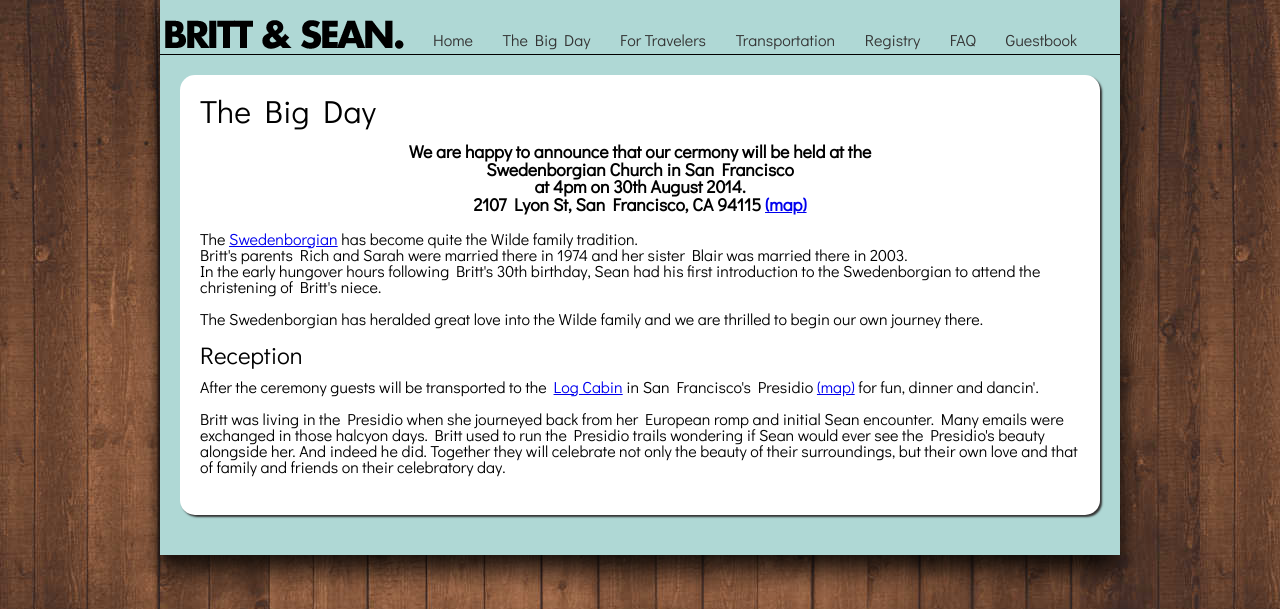
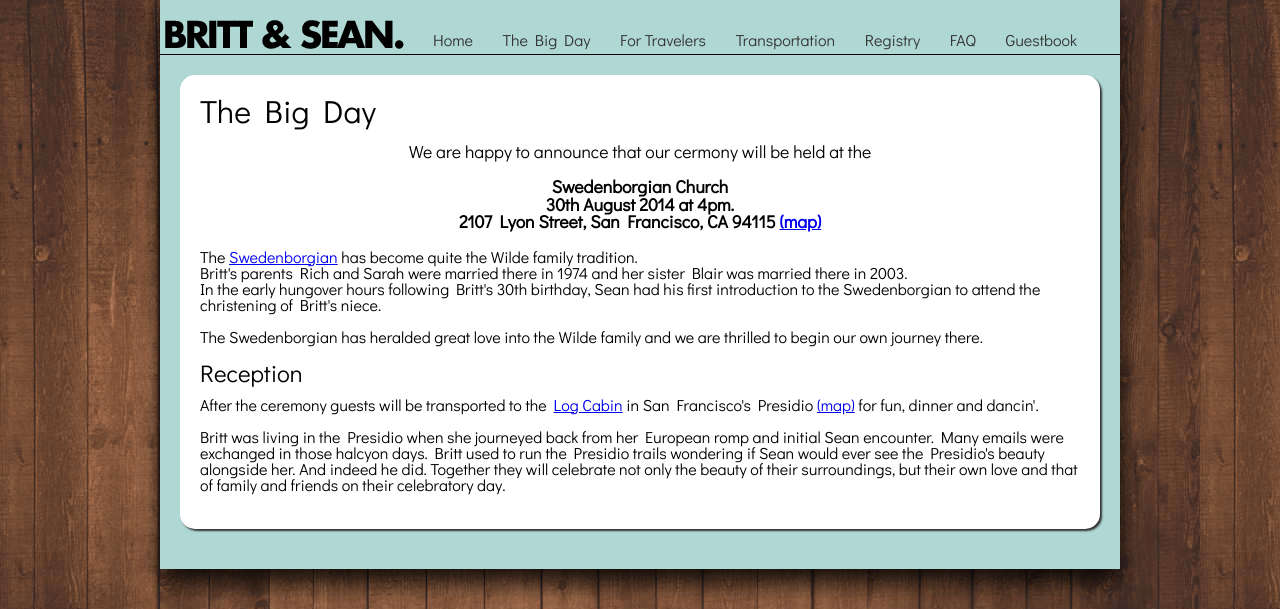
Before and after one commit to seanbelling/brittandsean, a PHP site: page /wedding in a window 1280 px wide. Shown: the top 609 px of the page. Run offline with PHP 8.4, Linux system fonts and the light colour scheme; some libraries are stand-ins or nearby versions.

Commit message:
this is getting annoying

```diff
--- a/wedding.php
+++ b/wedding.php
@@ -106,9 +106,10 @@
           <section id="main">
             <div class="page-content">
               <h2>The Big Day</h2>
-              <div style="text-align:center;font-size:110%;font-weight:bold;"><p>We are happy to announce that our cermony will be held at the<br />
-              Swedenborgian Church in San Francisco<br />at 4pm on 30th August 2014.<br />
-              2107 Lyon St, San Francisco, CA 94115 <a href="http://goo.gl/maps/J9Zjp" target="_blank">(map)</a></p></div>
+              <div style="text-align:center;font-size:110%;"><p>We are happy to announce that our cermony will be held at the</p></div>
+              <div style="text-align:center;font-size:110%;font-weight:bold;">
+              Swedenborgian Church<br />30th August 2014 at 4pm.<br />
+              2107 Lyon Street, San Francisco, CA 94115 <a href="http://goo.gl/maps/J9Zjp" target="_blank">(map)</a></p></div>
               <p>The <a href="http://www.sfswedenborgian.org/Landmarking/Landmark.asp" target="_blank">Swedenborgian</a> has become quite the Wilde family tradition.<br />Britt's parents Rich and Sarah were married there in 1974
               and her sister Blair was married there in 2003.<br />
               In the early hungover hours following Britt's 30th birthday, Sean had his first introduction to the Swedenborgian to attend
```
